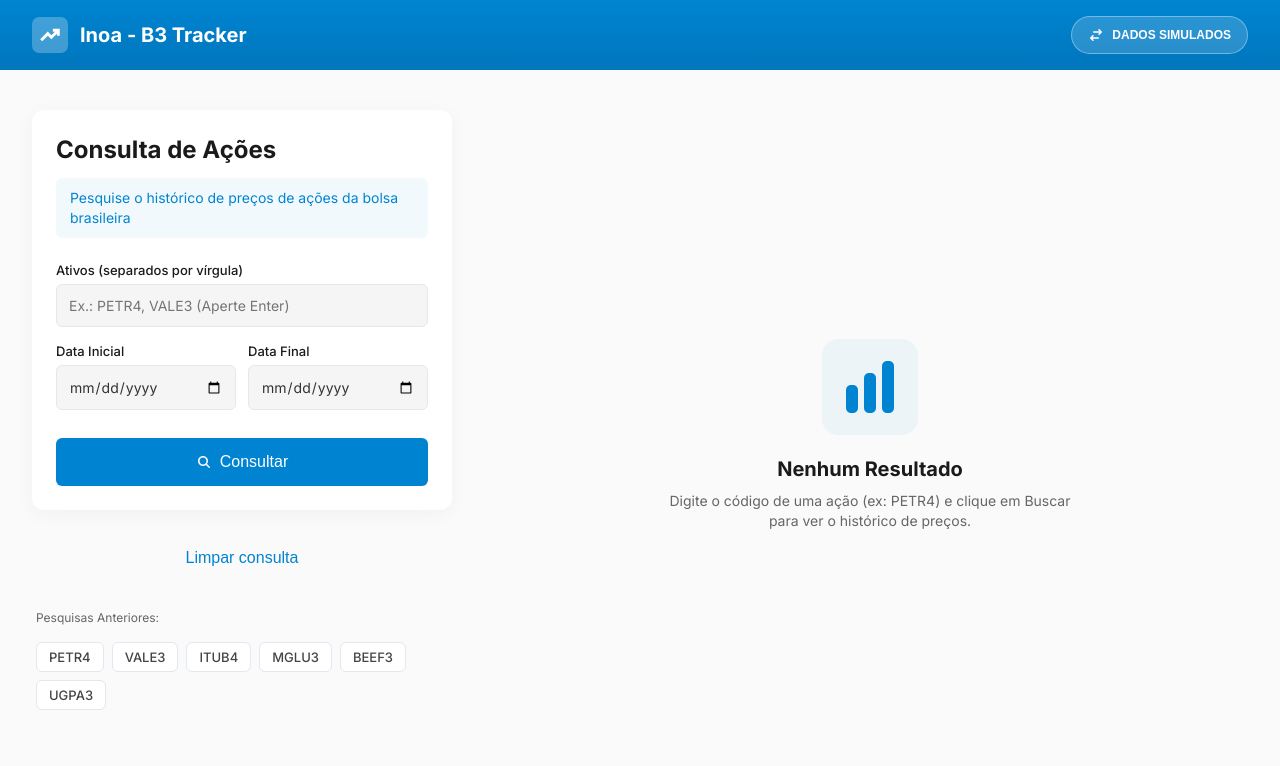
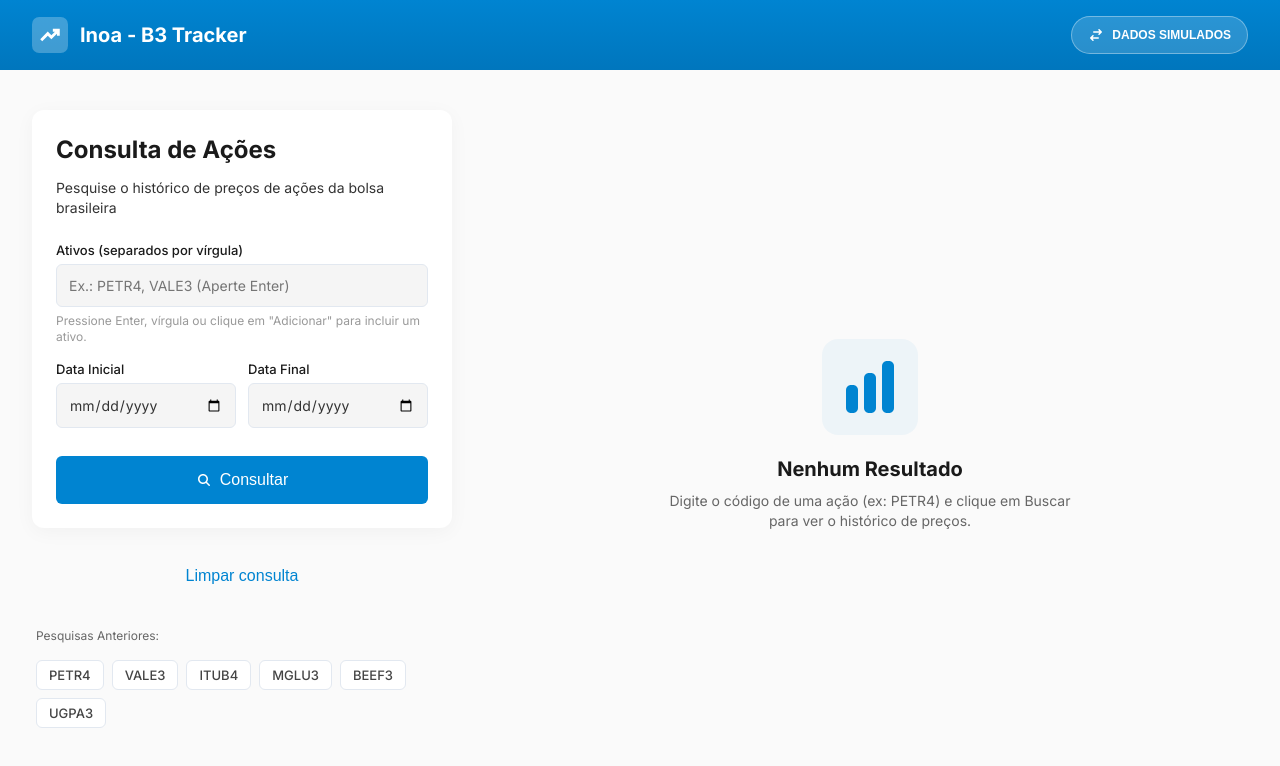
Before and after one commit to eugilvando/Cotacao-b3, a React (Vite) app in the folder front/: page / in a window 1280 px wide. Shown: the top 766 px of the page. Built offline with nearby package versions, Linux system fonts and the light colour scheme.

Commit message:
Ajustes de Ui
Ajustes de Ui

```diff
--- a/front/src/App.css
+++ b/front/src/App.css
@@ -106,10 +106,7 @@
 .card-subtitle {
   font-size: 14px; /* <p4> do seu guia */
   line-height: 20px;
-  color: var(--brand-main);
-  background-color: var(--brand-5); /* Transparência de 5% da marca */
-  padding: 10px 14px;
-  border-radius: 6px;
+  color: #333;
   margin-bottom: 24px;
 }
 
@@ -135,7 +132,25 @@
   background-color: var(--over-bg);
   color: #333;
   font-family: var(--font-family);
+  transition: border-color 0.2s, box-shadow 0.2s;
 }
+
+.input-text:focus,
+.input-date:focus {
+  outline: none;
+  border-color: var(--brand-main);
+  box-shadow: 0 0 0 3px var(--brand-5);
+}
+
+.form-hint {
+  font-size: 12px;
+  color: #999;
+  margin-top: 6px;
+  margin-bottom: 12px;
+  font-weight: 400;
+  line-height: 16px;
+}
+
 
 .datas-row {
   display: flex;
@@ -407,7 +422,7 @@
 }
 
 .legend-text {
-  font-size: 12px;
+  font-size: 8px;
   font-weight: 600;
   color: var(--text-muted);
 }
--- a/front/src/components/FormularioCotacao.jsx
+++ b/front/src/components/FormularioCotacao.jsx
@@ -2,7 +2,7 @@
 
 function FormularioCotacao({ onBuscar }) {
   const [inputValue, setInputValue] = useState('');
-  const [listaAtivos, setListaAtivos] = useState([]); // Agora controlamos como Array
+  const [listaAtivos, setListaAtivos] = useState([]);
   const [dataInicio, setDataInicio] = useState('');
   const [dataFim, setDataFim] = useState('');
 
@@ -59,6 +59,7 @@
             onKeyDown={handleKeyDown}
             placeholder={listaAtivos.length === 0 ? "Ex.: PETR4, VALE3 (Aperte Enter)" : "Adicione mais..."}
           />
+          <p className="form-hint">Pressione Enter, vírgula ou clique em "Adicionar" para incluir um ativo.</p>
 
           {/* EXIBIÇÃO DAS TAGS LOGO ABAIXO DO INPUT CONFORME SEU PRINT */}
           {listaAtivos.length > 0 && (
```
